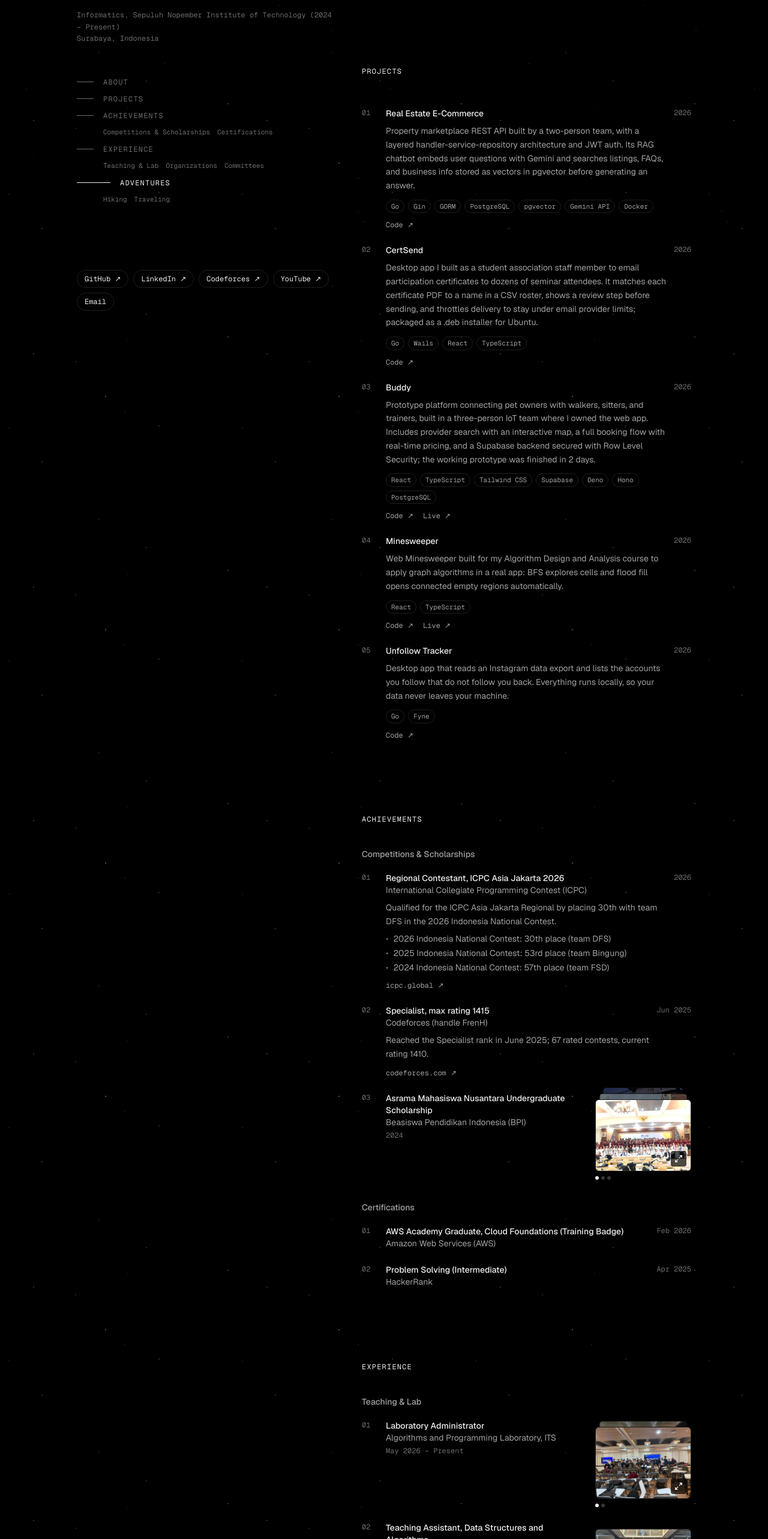
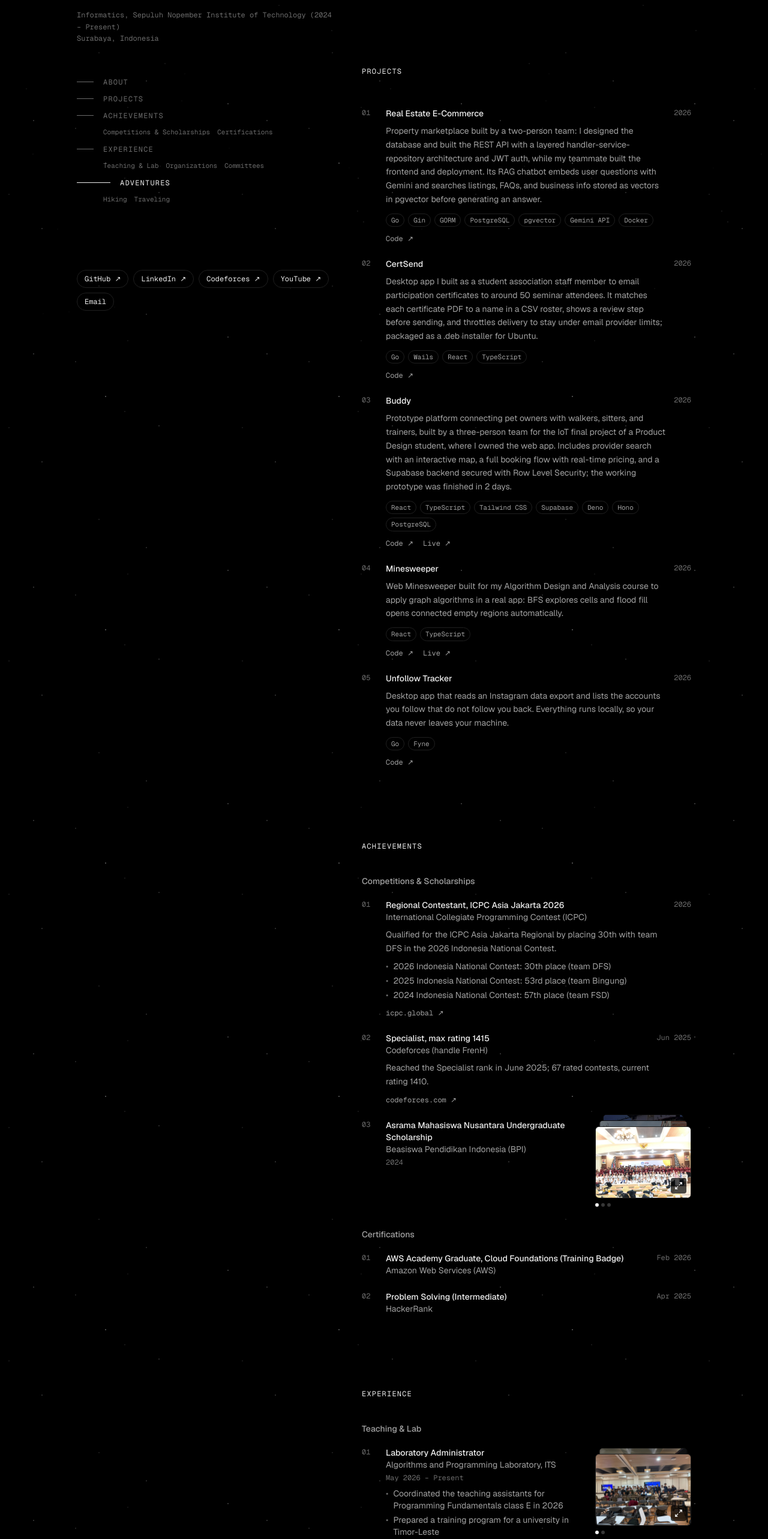
Before and after one commit to FrenaldyH/portoburu, a React (Vite) app: page / in a window 1280 px wide. Shown: the part 234-2800 px from the top of the page at 60% size. Built offline with nearby package versions, Linux system fonts and the light colour scheme.

Commit message:
fix(data): align project roles, dates, and lab admin highlights with CV

```diff
--- a/src/data/projects.ts
+++ b/src/data/projects.ts
@@ -6,9 +6,12 @@
  * and optional repoUrl, demoUrl, videoUrl, image. Links appear under the row as Code / Live / Video.
  *
  * Sources
- *   Real Estate E-Commerce  the repo (internal/service/knowledge.go, routes/router.go, README contributors)
- *   CertSend                your LinkedIn post (Aug 2026); add the number of certificates sent if known
- *   Buddy                   your LinkedIn post (Jul 2026)
+ *   Real Estate E-Commerce  the repo (internal/service/knowledge.go, routes/router.go); you built the backend
+ *                           and database, teammate Dimas Setiaji (github.com/setiAjiid) built the frontend
+ *                           and deployment. No demoUrl: the Railway backend returned 404 in Nov 2026.
+ *   CertSend                your LinkedIn post (Aug 2026); around 50 certificates sent (your message, Nov 2026)
+ *   Buddy                   your LinkedIn post (Jul 2026); May – Jun 2026, made for a friend's Product Design
+ *                           final project (your message, Nov 2026)
  *   Minesweeper             your LinkedIn post (May 2026)
  *   Unfollow Tracker        the repo README
  *   `year` comes from each repo's last commit date; correct it if needed.
@@ -25,7 +28,7 @@ export const projects: Project[] = [
   {
     title: 'Real Estate E-Commerce',
     description:
-      'Property marketplace REST API built by a two-person team, with a layered handler-service-repository architecture and JWT auth. Its RAG chatbot embeds user questions with Gemini and searches listings, FAQs, and business info stored as vectors in pgvector before generating an answer.',
+      'Property marketplace built by a two-person team: I designed the database and built the REST API with a layered handler-service-repository architecture and JWT auth, while my teammate built the frontend and deployment. Its RAG chatbot embeds user questions with Gemini and searches listings, FAQs, and business info stored as vectors in pgvector before generating an answer.',
     year: '2026',
     tech: ['Go', 'Gin', 'GORM', 'PostgreSQL', 'pgvector', 'Gemini API', 'Docker'],
     repoUrl: 'https://github.com/FrenaldyH/real-estate-ecommerce',
@@ -33,7 +36,7 @@ export const projects: Project[] = [
   {
     title: 'CertSend',
     description:
-      'Desktop app I built as a student association staff member to email participation certificates to dozens of seminar attendees. It matches each certificate PDF to a name in a CSV roster, shows a review step before sending, and throttles delivery to stay under email provider limits; packaged as a .deb installer for Ubuntu.',
+      'Desktop app I built as a student association staff member to email participation certificates to around 50 seminar attendees. It matches each certificate PDF to a name in a CSV roster, shows a review step before sending, and throttles delivery to stay under email provider limits; packaged as a .deb installer for Ubuntu.',
     year: '2026',
     tech: ['Go', 'Wails', 'React', 'TypeScript'],
     repoUrl: 'https://github.com/FrenaldyH/CertSend',
@@ -41,7 +44,7 @@ export const projects: Project[] = [
   {
     title: 'Buddy',
     description:
-      'Prototype platform connecting pet owners with walkers, sitters, and trainers, built in a three-person IoT team where I owned the web app. Includes provider search with an interactive map, a full booking flow with real-time pricing, and a Supabase backend secured with Row Level Security; the working prototype was finished in 2 days.',
+      'Prototype platform connecting pet owners with walkers, sitters, and trainers, built by a three-person team for the IoT final project of a Product Design student, where I owned the web app. Includes provider search with an interactive map, a full booking flow with real-time pricing, and a Supabase backend secured with Row Level Security; the working prototype was finished in 2 days.',
     year: '2026',
     tech: ['React', 'TypeScript', 'Tailwind CSS', 'Supabase', 'Deno', 'Hono', 'PostgreSQL'],
     repoUrl: 'https://github.com/FrenaldyH/buddy-app',
--- a/src/data/teaching.ts
+++ b/src/data/teaching.ts
@@ -6,6 +6,9 @@
  * photos (album folders under src/assets/photos).
  *
  * Notes
+ *   - Laboratory Administrator highlights come from your message (Nov 2026). Add numbers when known
+ *     (team size, Timor-Leste training topic and participants). The OSN instructor role also came
+ *     through the lab. Photos of these activities go in assets/photos/admin_lab_algoritma_dan_pemrograman.
  *   - The OSN organizer was read from the event banner (East Java province logos); confirm the
  *     exact organizing agency if needed.
  *
@@ -19,6 +22,11 @@ export const teaching: Experience[] = [
     role: 'Laboratory Administrator',
     org: 'Algorithms and Programming Laboratory, ITS',
     period: 'May 2026 – Present',
+    highlights: [
+      'Coordinated the teaching assistants for Programming Fundamentals class E in 2026',
+      'Prepared a training program for a university in Timor-Leste',
+      'Carried out community service activities with the laboratory',
+    ],
     photos: album('admin_lab_algoritma_dan_pemrograman', 'Session at the Algorithms and Programming Laboratory'),
   },
   {
```
